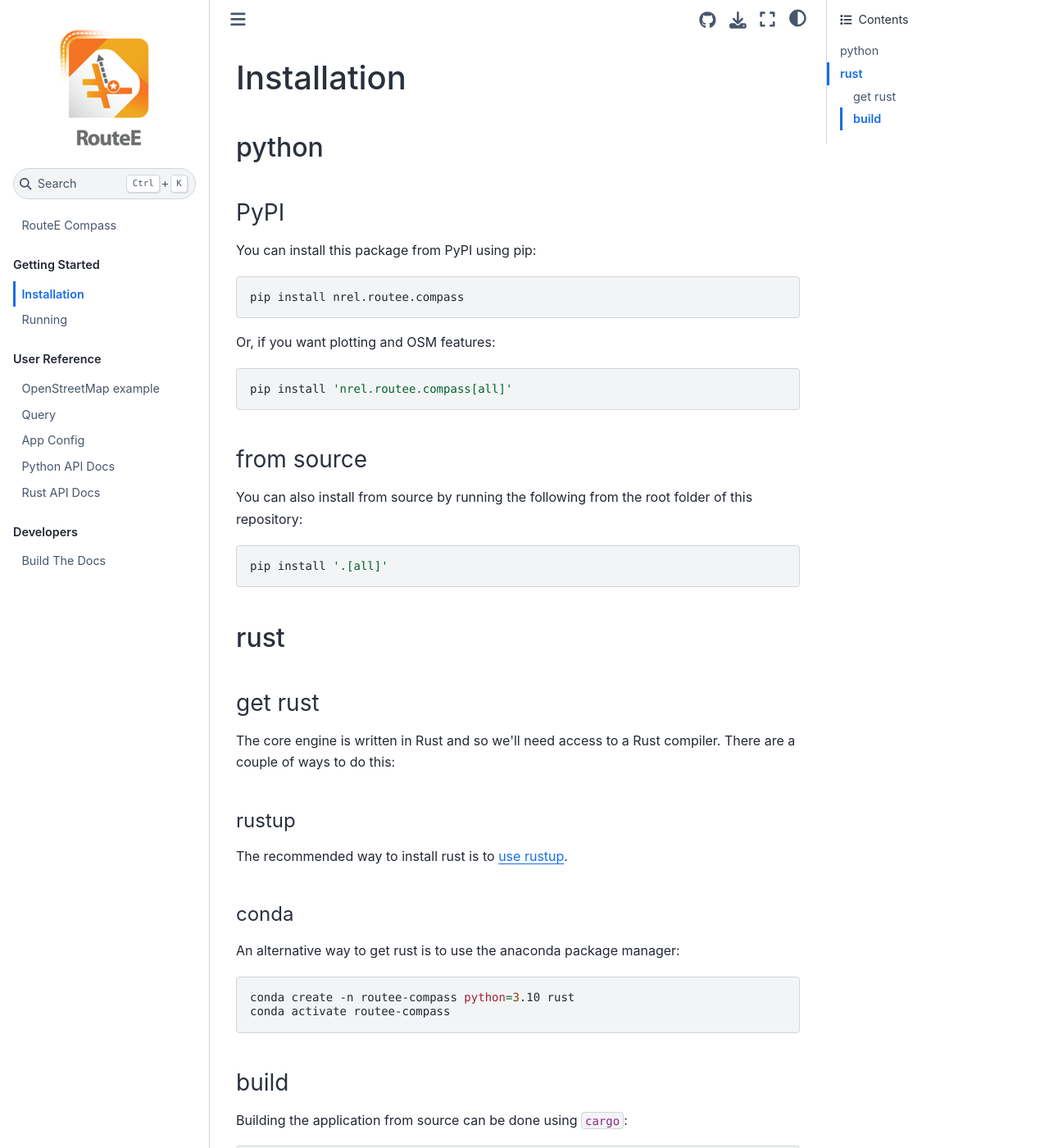
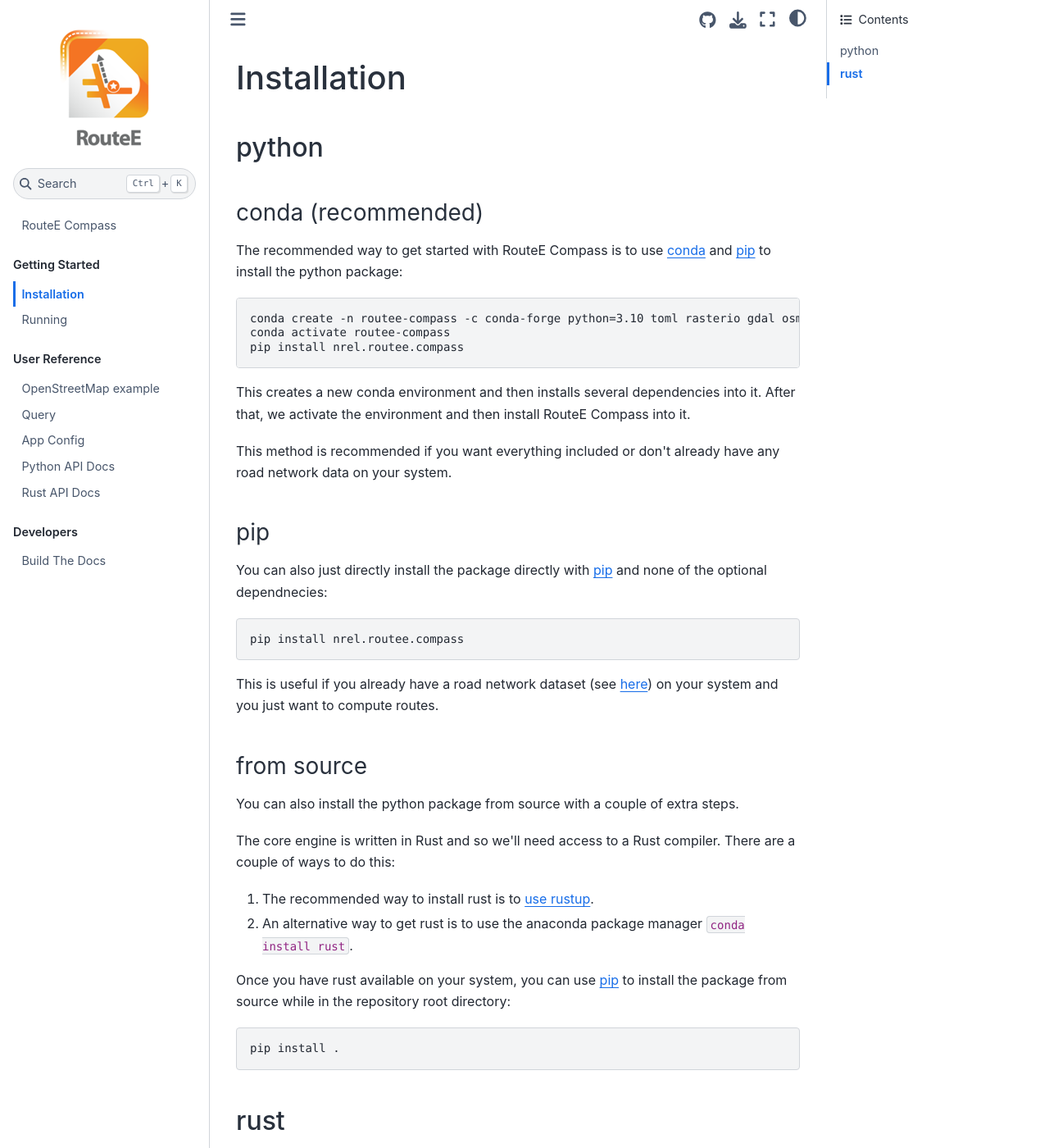
Before and after one commit to NREL/routee-compass, a Jupyter Book: the page built from docs/installation.md, in a window 1280 px wide and 1400 px high. Shown: the whole window at 82% size. Built offline with Jupyter Book 1.0.4 settings and Sphinx 7.4.7 and the Sphinx Book theme 1.1.4, drawn with Linux system fonts in a browser that asks for light colours; some of the changed text lies outside the part shown.

Commit message:
update documentation

````diff
--- a/docs/installation.md
+++ b/docs/installation.md
@@ -2,53 +2,58 @@
 
 ## python
 
-### PyPI
+(conda-install)=
 
-You can install this package from PyPI using pip:
+### conda (recommended)
 
-```bash
+The recommended way to get started with RouteE Compass is to use [conda](https://docs.conda.io/en/latest/) and [pip](https://pypi.org/project/pip/) to install the python package:
+
+```console
+conda create -n routee-compass -c conda-forge python=3.10 toml rasterio gdal osmnx
+conda activate routee-compass
 pip install nrel.routee.compass
 ```
 
-Or, if you want plotting and OSM features:
+This creates a new conda environment and then installs several dependencies into it. After that, we activate the environment and then install RouteE Compass into it.
 
-```bash
-pip install 'nrel.routee.compass[all]'
+This method is recommended if you want everything included or don't already have any road network data on your system.
+
+### pip
+
+You can also just directly install the package directly with [pip](https://pypi.org/project/pip/) and none of the optional dependnecies:
+
+```console
+pip install nrel.routee.compass
 ```
+
+This is useful if you already have a road network dataset (see [here](notebooks/open_street_maps_example.ipynb)) on your system and you just want to compute routes.
+
+(python-from-source)=
 
 ### from source
 
-You can also install from source by running the following from the root folder of this repository:
+You can also install the python package from source with a couple of extra steps.
 
-```bash
-pip install '.[all]'
+The core engine is written in Rust and so we'll need access to a Rust compiler.
+There are a couple of ways to do this:
+
+1. The recommended way to install rust is to [use rustup](https://www.rust-lang.org/tools/install).
+
+1. An alternative way to get rust is to use the anaconda package manager `conda install rust`.
+
+Once you have rust available on your system, you can use [pip](https://pypi.org/project/pip/) to install the package from source while in the repository root directory:
+
+```console
+pip install .
 ```
 
 ## rust
 
-### get rust
+In addition to the python package, you can also build the core rust application from source and run the application from the command line.
 
-The core engine is written in Rust and so we'll need access to a Rust compiler.
-There are a couple of ways to do this:
+Assuming you have rust on your system (see the [from source](python-from-source) section above), you can build the application using `cargo`:
 
-#### rustup
-
-The recommended way to install rust is to [use rustup](https://www.rust-lang.org/tools/install).
-
-#### conda
-
-An alternative way to get rust is to use the anaconda package manager:
-
-```bash
-conda create -n routee-compass python=3.10 rust
-conda activate routee-compass
-```
-
-### build
-
-Building the application from source can be done using `cargo`:
-
-```bash
+```console
 git clone https://github.com/NREL/routee-compass.git
 
 cd routee-compass/rust
@@ -56,10 +61,10 @@
 cargo build --release
 ```
 
-This will build the application into the location `path/to/routee-compass/rust/target/release/routee-compass`
+This will build the command line application into the location `path/to/routee-compass/rust/target/release/routee-compass`
 
 You can optionally alias the application to make it easier to run:
 
 ```bash
-alias compass-app=path/to/routee-compass/rust/target/release/routee-compass
+alias routee-compass=path/to/routee-compass/rust/target/release/routee-compass
 ```
````
Also changed, not shown: README.md (+11 -6 lines), docs/config.md (+25 -12 lines), docs/intro.md (+2 -7 lines), docs/notebooks/open_street_maps_example.ipynb, 1 other file.
